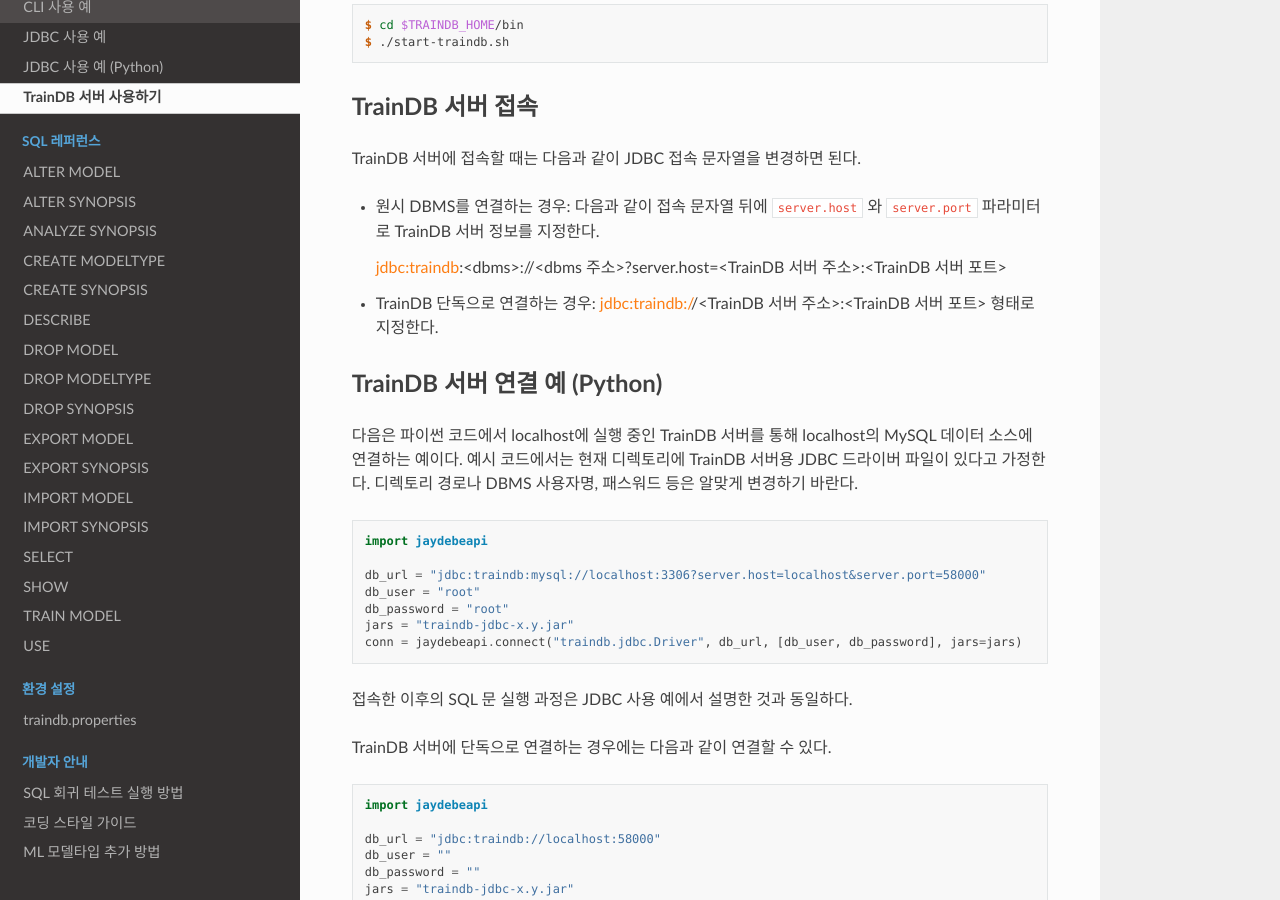
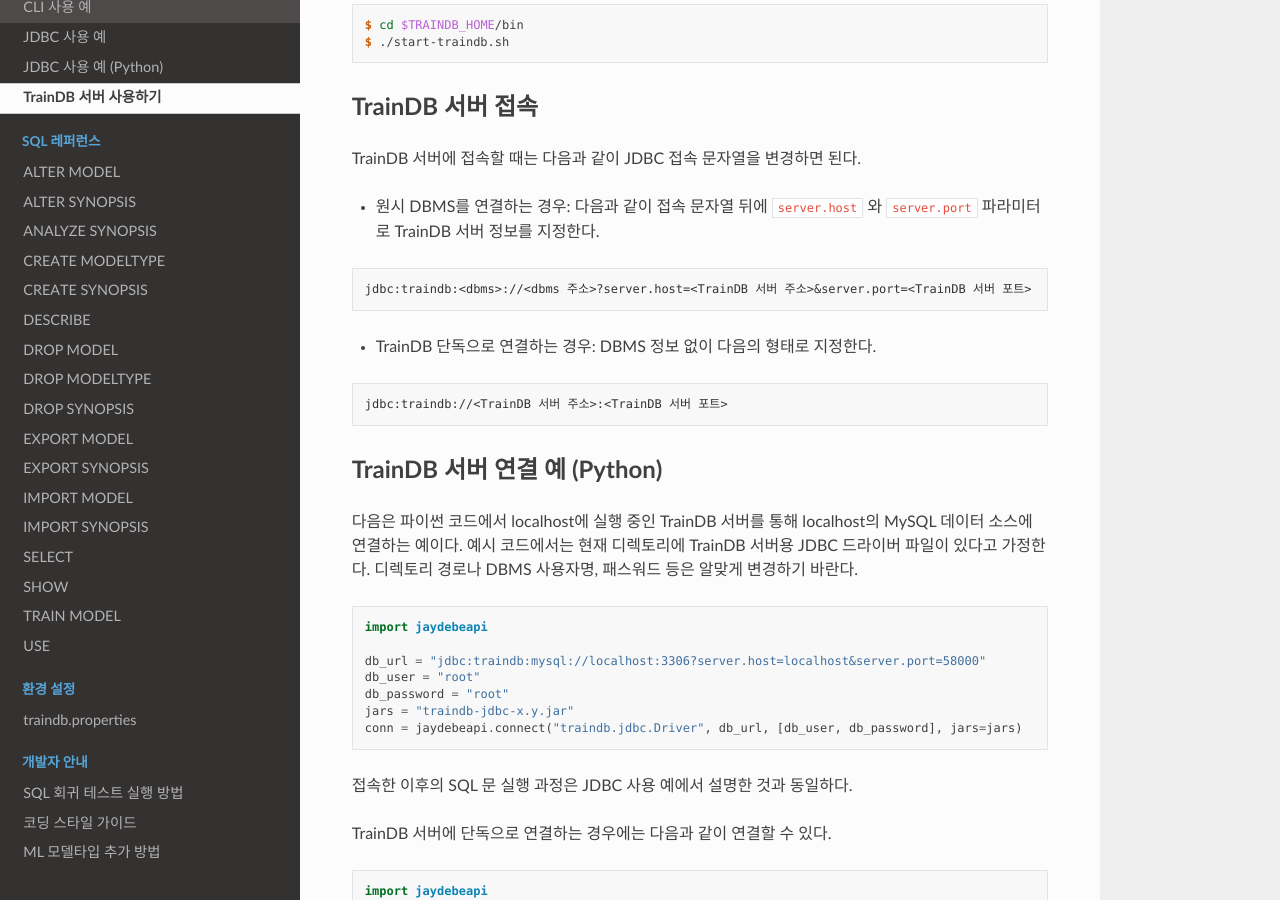
Before and after one commit to traindb-project/traindb-doc-kr, a Sphinx documentation site: the page built from docs/tutorial/traindb_server.rst, in a window 1280 px wide and 900 px high, scrolled down 394 px. Built offline with Sphinx 7.4.7 and the Read the Docs theme 3.1.0, drawn with Linux system fonts in a browser that asks for light colours.

Commit message:
Fix: update doc - Using TrainDB Server

```diff
--- a/docs/tutorial/traindb_server.rst
+++ b/docs/tutorial/traindb_server.rst
@@ -22,9 +22,15 @@ TrainDB 서버에 접속할 때는 다음과 같이 JDBC 접속 문자열을 변
 
 * 원시 DBMS를 연결하는 경우: 다음과 같이 접속 문자열 뒤에 ``server.host`` 와 ``server.port`` 파라미터로 TrainDB 서버 정보를 지정한다.
 
-  jdbc:traindb:<dbms>://<dbms 주소>?server.host=<TrainDB 서버 주소>:<TrainDB 서버 포트>
+.. code-block:: console
 
-* TrainDB 단독으로 연결하는 경우: jdbc:traindb://<TrainDB 서버 주소>:<TrainDB 서버 포트> 형태로 지정한다.
+  jdbc:traindb:<dbms>://<dbms 주소>?server.host=<TrainDB 서버 주소>&server.port=<TrainDB 서버 포트>
+
+* TrainDB 단독으로 연결하는 경우: DBMS 정보 없이 다음의 형태로 지정한다.
+
+.. code-block:: console
+
+  jdbc:traindb://<TrainDB 서버 주소>:<TrainDB 서버 포트>
 
 TrainDB 서버 연결 예 (Python)
 -----------------------------
```
